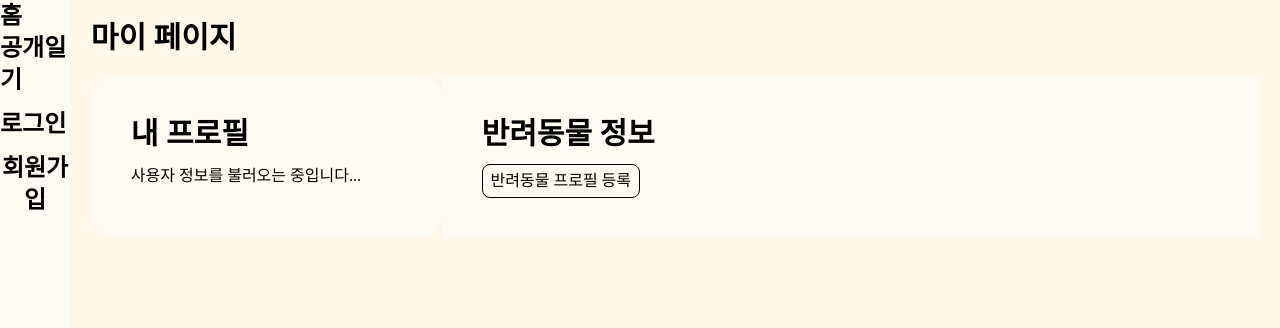
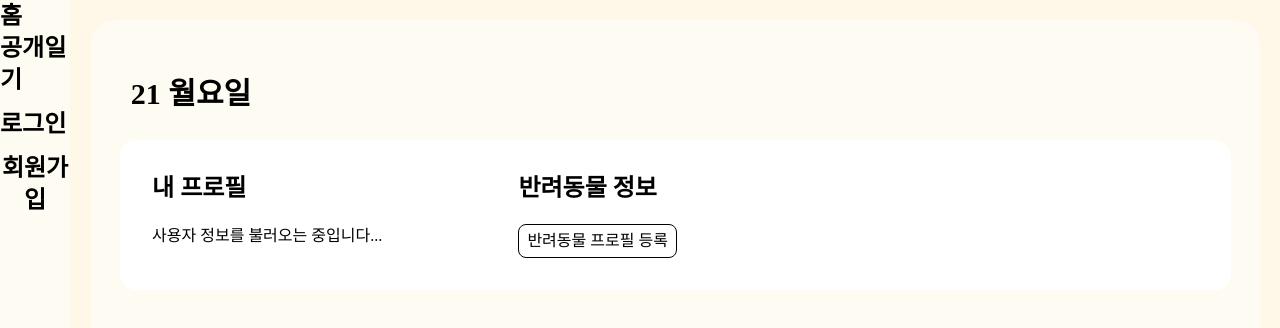
Before and after one commit to Sunjji/Sunjji, a Next.js app: page /my-page in a window 1280 px wide. Shown: the top 328 px of the page. Built offline with nearby package versions, Linux system fonts and the light colour scheme; no server answers; the database is empty; a web font is replaced by a local one.

Commit message:
style: 마이 페이지 틀 잡기

```diff
--- a/app/(providers)/(root)/my-page/page.tsx
+++ b/app/(providers)/(root)/my-page/page.tsx
@@ -1,6 +1,8 @@
 "use client";
 
 import { supabase } from "@/supabase/client";
+import dayjs from "dayjs";
+import "dayjs/locale/ko";
 import { useEffect, useState } from "react";
 import AllPets from "./_components/AllPets";
 import PetProfile from "./_components/PetProfile";
@@ -16,8 +18,13 @@ type Profile = {
 
 function MyPage() {
   const [profile, setProfile] = useState<Profile | null>(null);
+  const [currentDate, setCurrentDate] = useState<string>("");
 
   useEffect(() => {
+    dayjs.locale("ko");
+    const today = dayjs().format("DD dddd");
+    setCurrentDate(today);
+
     const getCurrentUser = async () => {
       const response = await supabase.auth.getUser();
       const user = response.data.user;
@@ -39,11 +46,12 @@ function MyPage() {
   };
 
   return (
-    <main className="flex flex-col p-5">
-      <h1 className="text-3xl mb-5 font-bold">마이 페이지</h1>
-      <section className="flex">
-        <div className="w-[30%] bg-point p-10 rounded-3xl">
-          <h1 className="text-3xl font-bold mb-3">내 프로필</h1>
+    <main className="flex flex-col p-[2.5vh]">
+      <section className="flex flex-col bg-point rounded-3xl h-[95vh]">
+        <h1 className="px-10 pt-14 pb-7 text-3xl font-bold">{currentDate}</h1>
+        <div className="flex flex-wrap gap-[5%] rounded-2xl bg-white p-8 w-[95%] ml-[2.5%]">
+          <div className="w-[30%]">
+            <h1 className="text-2xl font-bold mb-5">내 프로필</h1>
             {profile ? (
               <UserProfile profile={profile} updateProfile={updateProfile} />
             ) : (
@@ -51,10 +59,11 @@ function MyPage() {
             )}
           </div>
 
-        <div className="w-[70%] bg-point p-10">
-          <h1 className="text-3xl font-bold mb-3">반려동물 정보</h1>
+          <div className="w-[65%]">
+            <h1 className="text-2xl font-bold mb-5">반려동물 정보</h1>
             <PetProfile />
             {profile && <AllPets />}
+          </div>
         </div>
       </section>
     </main>
```
Lines whose indentation alone changed are shown as unchanged.
